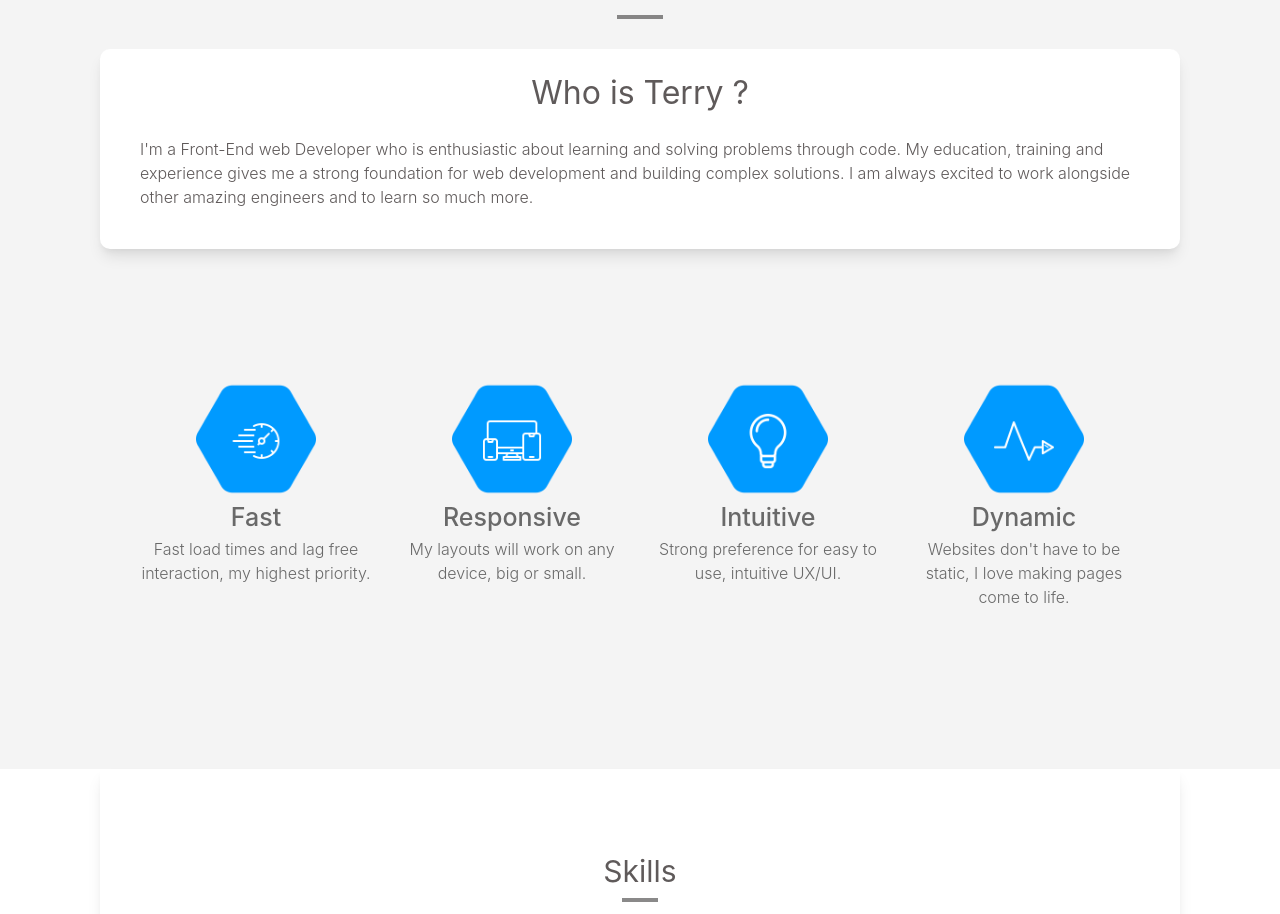
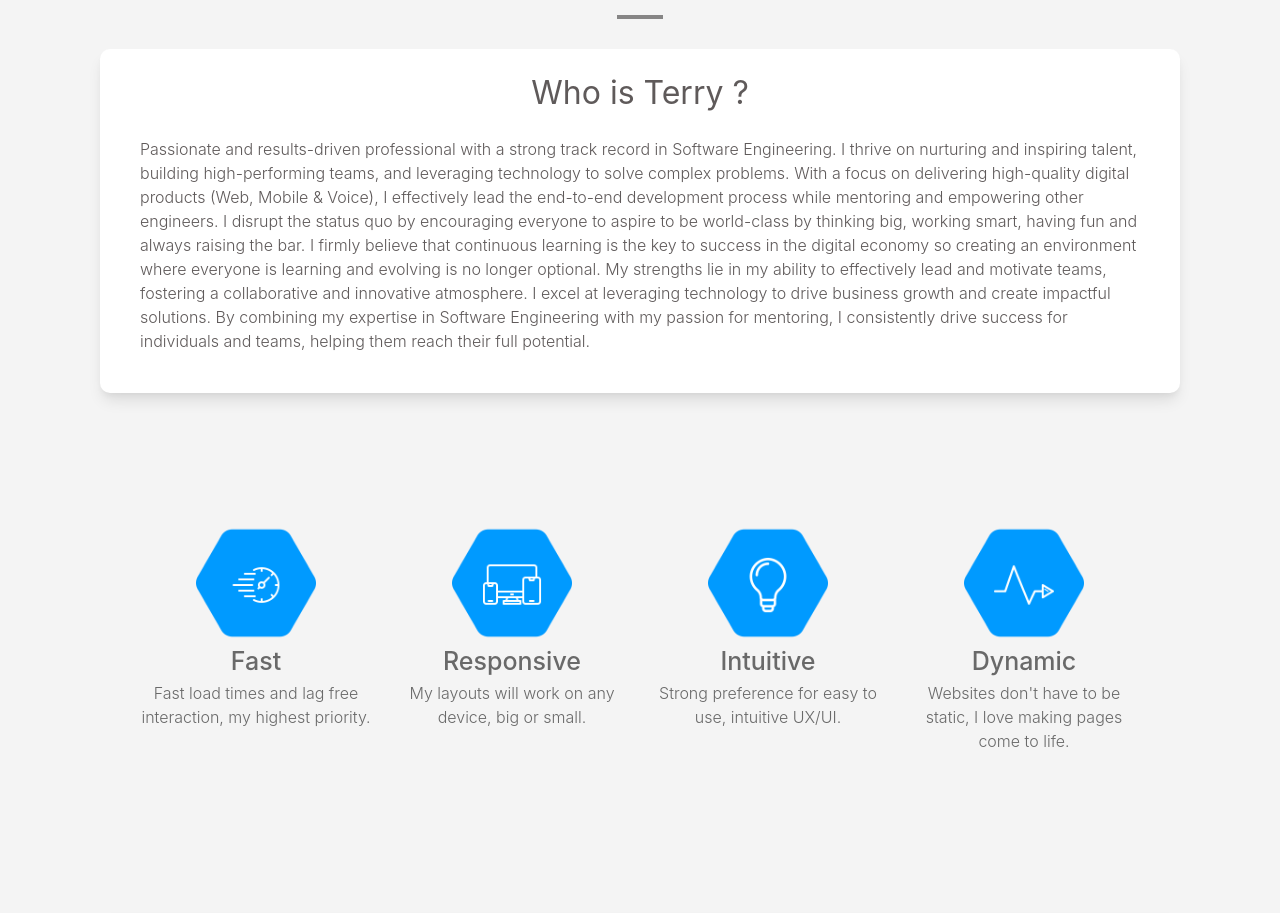
Before and after one commit to Rynkobes/portfolio, a React (Create React App) app: page / in a window 1280 px wide. Shown: the part 889-1803 px from the top of the page. Built offline with nearby package versions, Linux system fonts and the light colour scheme.

Commit message:
Update profile text

```diff
--- a/src/content.ts
+++ b/src/content.ts
@@ -17,10 +17,18 @@ export const responsiveText = `My layouts will work on any device, big or small.
 export const intuitiveText = `Strong preference for easy to use, intuitive UX/UI.`
 export const dynamicText = `Websites don't have to be static, I love making pages come to life.`
 
-export const introMessage = `I'm a Front-End web Developer who is enthusiastic about learning and solving
-problems through code. My education, training and experience gives me a strong foundation for web development
-and building complex solutions. I am always excited to work alongside other amazing
-engineers and to learn so much more.
+export const introMessage = `Passionate and results-driven professional with a strong track record in Software Engineering.
+I thrive on nurturing and inspiring talent, building high-performing teams, and leveraging technology to solve complex problems.
+With a focus on delivering high-quality digital products (Web, Mobile & Voice), I effectively lead the end-to-end development
+process while mentoring and empowering other engineers.
+
+I disrupt the status quo by encouraging everyone to aspire to be world-class by thinking big, working smart,
+having fun and always raising the bar. I firmly believe that continuous learning is the key to success in the
+digital economy so creating an environment where everyone is  learning and evolving is no longer optional.
+
+My strengths lie in my ability to effectively lead and motivate teams, fostering a collaborative and innovative atmosphere.
+I excel at leveraging technology to drive business growth and create impactful solutions. By combining my expertise in Software
+Engineering with my passion for mentoring, I consistently drive success for individuals and teams, helping them reach their full potential.
 `
 
 export const cashewDesc = [ `Uses webflow with tweeks to html, css and javaScript
```
